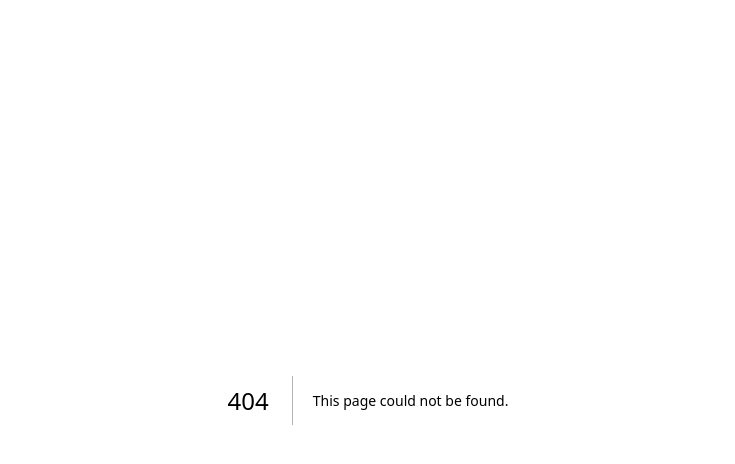
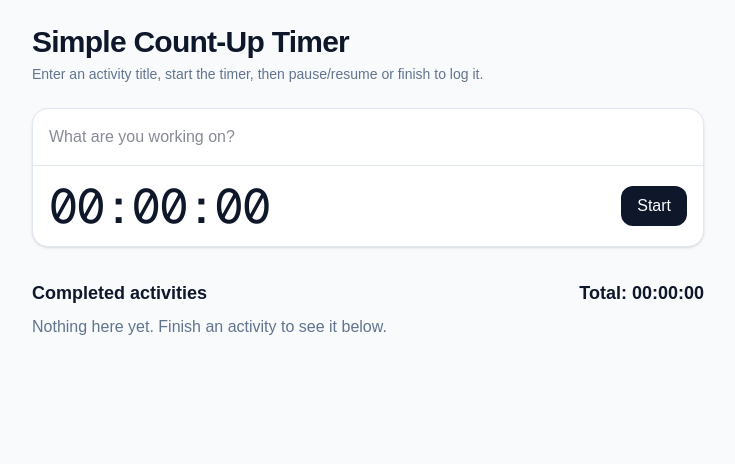
Before and after one commit to nmznima/ontime, a Next.js app: page /time-tracker in a window 1280 px wide. Before the commit this address had no page. Shown: the top 464 px of the page, without its empty margins (272-1007 px from the left). Built offline with nearby package versions, Linux system fonts and the light colour scheme.

Commit message:
feat: create a separate time tracker page

```diff
--- /dev/null
+++ b/src/app/time-tracker/page.tsx
@@ -0,0 +1,145 @@
+// TimerApp.tsx
+'use client'
+
+import { useMemo, useRef, useState } from "react";
+import CountUpTimer from '../components/CountUpTimer'; // Import the new component
+
+// Helper function remains outside
+function formatSeconds(s: number) {
+  const hrs = Math.floor(s / 3600);
+  const mins = Math.floor((s % 3600) / 60);
+  const secs = s % 60;
+  const pad = (n: number) => String(n).padStart(2, "0");
+  return `${pad(hrs)}:${pad(mins)}:${pad(secs)}`;
+}
+
+export default function TimerApp() {
+  const [title, setTitle] = useState("");
+  // TimerApp now holds the current seconds reported by CountUpTimer
+  const [seconds, setSeconds] = useState(0);
+  const [running, setRunning] = useState(false);
+  const [history, setHistory] = useState<{ title: string; seconds: number; finishedAt: string }[]>([]);
+
+  // Ref to hold the internal reset function of CountUpTimer
+  const resetTimerRef = useRef<(() => void) | null>(null);
+
+  // Function passed to CountUpTimer to update the seconds state
+  const handleTimeUpdate = (newSeconds: number) => {
+    setSeconds(newSeconds);
+  };
+
+  // Function passed to CountUpTimer to capture its internal reset function
+  const handleSetReset = (resetFunc: () => void) => {
+    resetTimerRef.current = resetFunc;
+  };
+
+  const totalSeconds = useMemo(() => history.reduce((acc, h) => acc + h.seconds, 0), [history]);
+  const totalTimeString = useMemo(() => formatSeconds(totalSeconds), [totalSeconds]);
+
+  function handleStart() {
+    if (!title.trim()) return;
+    setRunning(true);
+  }
+
+  function handlePauseResume() {
+    setRunning((r) => !r);
+  }
+
+  function handleFinish() {
+    if (!title.trim() || seconds === 0) return;
+
+    const finishedAt = new Date().toLocaleString();
+    setHistory((h) => [{ title: title.trim(), seconds, finishedAt }, ...h]);
+
+    // Use the function exposed by the child component to reset it
+    if (resetTimerRef.current) {
+        resetTimerRef.current();
+    }
+
+    // Reset control states
+    setRunning(false);
+    setTitle("");
+  }
+
+  return (
+    <div className="min-h-screen w-full bg-slate-50 text-slate-900 flex items-start justify-center p-6">
+      <div className="w-full max-w-2xl">
+        <header className="mb-6">
+          <h1 className="text-3xl font-bold tracking-tight">Simple Count-Up Timer</h1>
+          <p className="text-sm text-slate-500 mt-1">Enter an activity title, start the timer, then pause/resume or finish to log it.</p>
+        </header>
+
+        <div className="flex flex-col bg-white rounded-2xl shadow border border-slate-200">
+          <input
+            id="title"
+            type="text"
+            placeholder="What are you working on?"
+            value={title}
+            onChange={(e) => setTitle(e.target.value)}
+            disabled={running}
+            className="w-full p-4 rounded-t-2xl border-b-1 border-slate-200 outline-none disabled:bg-slate-100"
+          />
+
+          <div className="m-4 flex items-center justify-between">
+            {/* RENDER THE SEPARATE TIMER COMPONENT */}
+            <CountUpTimer
+                running={running}
+                onTimeUpdate={handleTimeUpdate}
+                onReset={handleSetReset}
+            />
+            {/* END RENDER */}
+
+            <div className="flex items-center gap-3">
+              {!running && seconds === 0 ? (
+                <button
+                  onClick={handleStart}
+                  className="rounded-xl px-4 py-2 text-white bg-slate-900 hover:bg-slate-800 active:scale-[.98]"
+                >
+                  Start
+                </button>
+              ) : (
+                <button
+                  onClick={handlePauseResume}
+                  className="rounded-xl px-4 py-2 border border-slate-300 hover:bg-slate-50"
+                >
+                  {running ? "Pause" : "Resume"}
+                </button>
+              )}
+
+              {(seconds > 0 || running) && (
+                <button
+                  onClick={handleFinish}
+                  className="rounded-xl px-4 py-2 border border-rose-300 text-rose-700 hover:bg-rose-50"
+                >
+                  Finish
+                </button>
+              )}
+            </div>
+          </div>
+        </div>
+
+        <section className="mt-8">
+          <div className="flex flex-row">
+            <h2 className="flex basis-2/3 text-lg font-semibold">Completed activities</h2>
+            <h2 className="flex basis-1/3 justify-end text-lg font-semibold">Total: {totalTimeString}</h2>
+          </div>
+          {history.length === 0 ? (
+            <p className="text-slate-500 mt-2">Nothing here yet. Finish an activity to see it below.</p>
+          ) : (
+            <ul className="mt-3 space-y-3">
+              {history.map((item, idx) => (
+                <li key={idx} className="bg-white rounded-xl border border-slate-200 shadow-sm p-4 flex items-center justify-between">
+                  <div>
+                    <div className="font-medium">{item.title}</div>
+                    <div className="text-xs text-slate-500">Finished at {item.finishedAt}</div>
+                  </div>
+                  <div className="font-mono tabular-nums">{formatSeconds(item.seconds)}</div>
+                </li>
+              ))}
+            </ul>
+          )}
+        </section>
+      </div>
+    </div>
+  );
+}
```
